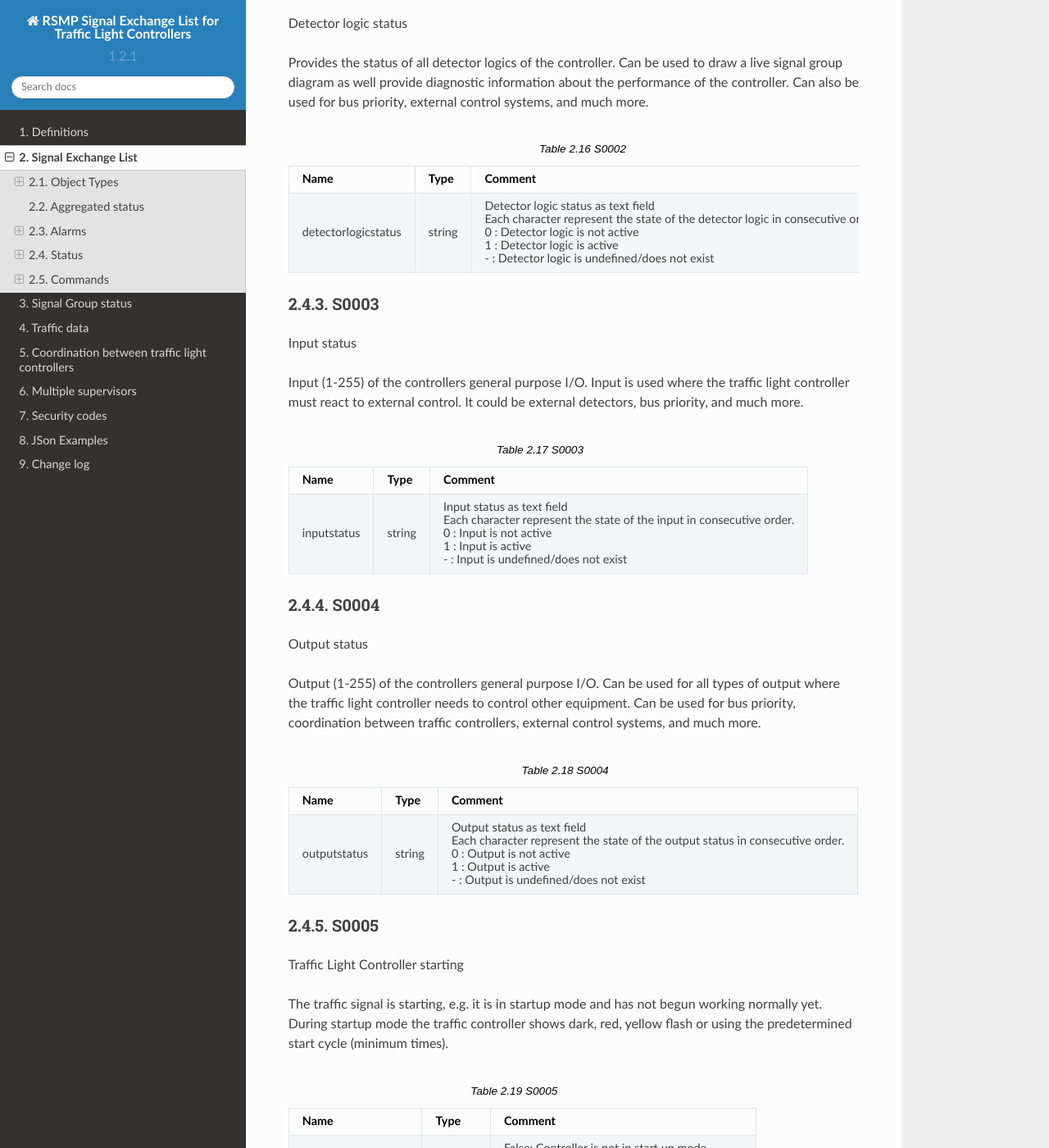
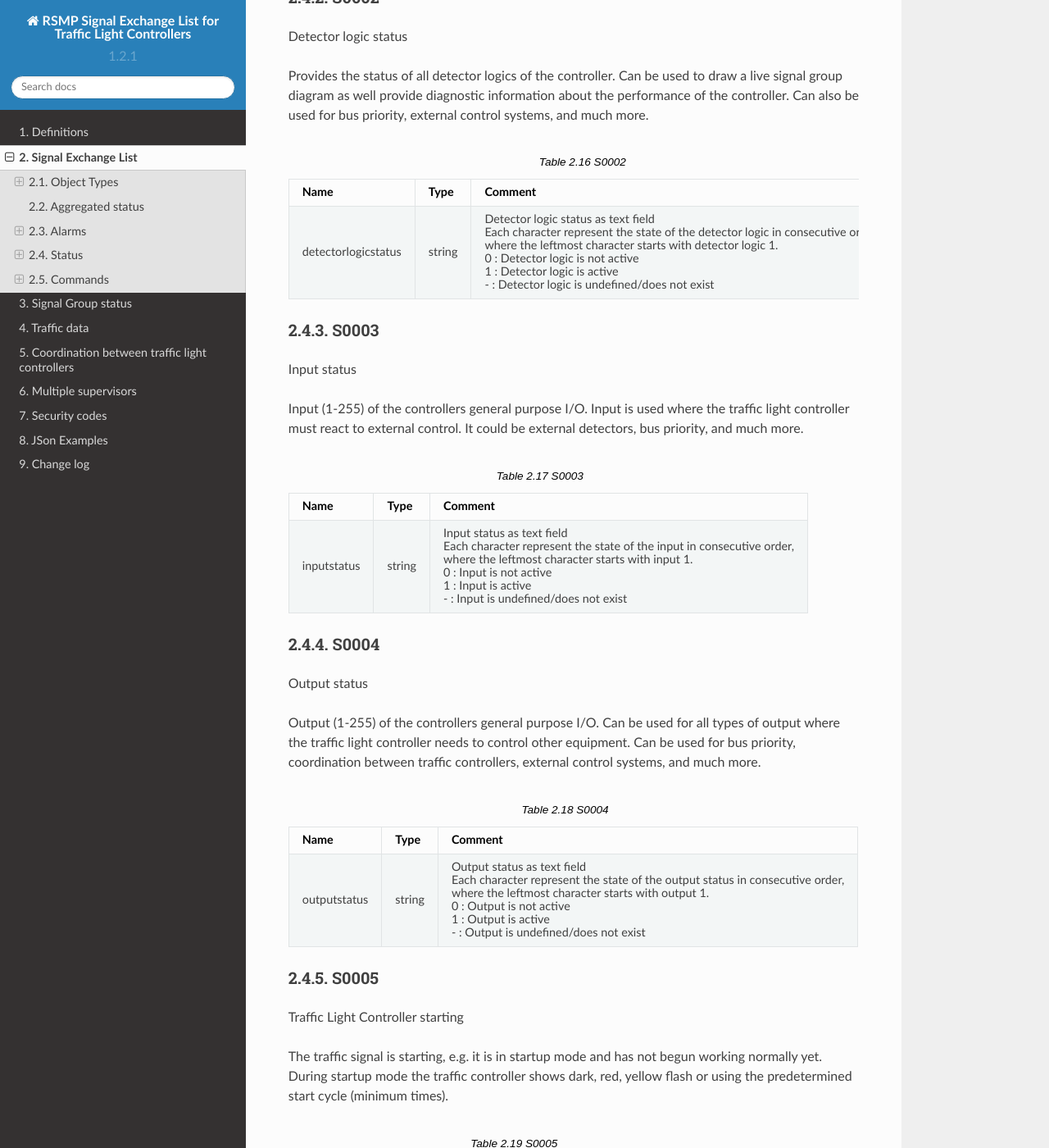
Before and after one commit to rsmp-nordic/rsmp_sxl_traffic_lights, a Sphinx documentation site: the page built from source/sxl_traffic_light_controller.rst, in a window 1280 px wide and 1400 px high, scrolled down 9145 px. Shown: the whole window at 82% size. Built offline with Sphinx 7.4.7 and the Read the Docs theme 2.0.0, drawn with Linux system fonts in a browser that asks for light colours; some of the changed text lies outside the part shown.

Commit message:
Update the SXL using the RSMP Schema repo
Marks M0004 as deprecated
Explain string format for S0002, S0003, S0004, S0012, S0029, S0030

```diff
--- a/source/sxl_traffic_light_controller.rst
+++ b/source/sxl_traffic_light_controller.rst
@@ -512,9 +512,10 @@ diagnostic information about the performance of the controller.
    Name               Type     Min    Max    Comment
    =================  =======  =====  =====  =================================================================================
    signalgroupstatus  string                 Signal group status as text field |br|
-                                             Each character represent the state of the signal group in consecutive order. |br|
+                                             Each character represent the state of the signal group in consecutive order, |br|
+                                             where the leftmost character starts with signal group 1. |br|
                                              Signal group status is described in detail in the corresponding section. |br|
-                                             - = Signal group is undefined/does not exist
+                                             - : Signal group is undefined/does not exist
    cyclecounter       integer  0      999    Cycle counter |br|
                                              Used for handling of coordination between TLC’s. |br|
                                              Is counted from 0 until it reaches the cycle time (See S0028). |br|
@@ -558,7 +559,8 @@ for bus priority, external control systems, and much more.
    Name                 Type    Comment
    ===================  ======  ===================================================================================
    detectorlogicstatus  string  Detector logic status as text field |br|
-                                Each character represent the state of the detector logic in consecutive order. |br|
+                                Each character represent the state of the detector logic in consecutive order, |br|
+                                where the leftmost character starts with detector logic 1. |br|
                                 0 : Detector logic is not active |br|
                                 1 : Detector logic is active |br|
                                 - : Detector logic is undefined/does not exist
@@ -586,7 +588,8 @@ could be external detectors, bus priority, and much more.
    Name         Type    Comment
    ===========  ======  ==========================================================================
    inputstatus  string  Input status as text field |br|
-                        Each character represent the state of the input in consecutive order. |br|
+                        Each character represent the state of the input in consecutive order, |br|
+                        where the leftmost character starts with input 1. |br|
                         0 : Input is not active |br|
                         1 : Input is active |br|
                         - : Input is undefined/does not exist
@@ -615,7 +618,8 @@ traffic controllers, external control systems, and much more.
    Name          Type    Comment
    ============  ======  ==================================================================================
    outputstatus  string  Output status as text field |br|
-                         Each character represent the state of the output status in consecutive order. |br|
+                         Each character represent the state of the output status in consecutive order, |br|
+                         where the leftmost character starts with output 1. |br|
                          0 : Output is not active |br|
                          1 : Output is active |br|
                          - : Output is undefined/does not exist
@@ -1134,11 +1138,16 @@ for prioritization.
    :class: longtable
 
 
-   ==============  ======  ================================================
+   ==============  ======  ===============================================================
    Name            Type    Comment
-   ==============  ======  ================================================
-   detectorlogics  string  Manually set detector logics (1/0) as text field
-   ==============  ======  ================================================
+   ==============  ======  ===============================================================
+   detectorlogics  string  Manually set detector logic as text field |br|
+                           Each character represent the state in consecutive order, |br|
+                           where the leftmost character starts with detector logic 1. |br|
+                           0 : Detector logic not manually set |br|
+                           1 : Detector logic manually set |br|
+                           - : Detector logic is undefined/does not exist
+   ==============  ======  ===============================================================
 
 
 S0022
@@ -1397,11 +1406,16 @@ between traffic controllers, external control systems, and much more.
    :class: longtable
 
 
-   ======  ======  =================================
+   ======  ======  =============================================================
    Name    Type    Comment
-   ======  ======  =================================
-   status  string  Forced input status as text field
-   ======  ======  =================================
+   ======  ======  =============================================================
+   status  string  Forced input status as text field |br|
+                   Each character represent the state in consecutive order, |br|
+                   where the leftmost character starts with input 1. |br|
+                   0 : Input not forced |br|
+                   1 : Input forced |br|
+                   - : Input undefined/does not exist
+   ======  ======  =============================================================
 
 
 S0030
@@ -1423,11 +1437,16 @@ much more.
    :class: longtable
 
 
-   ======  ======  ==================================
+   ======  ======  =============================================================
    Name    Type    Comment
-   ======  ======  ==================================
-   status  string  Forced output status as text field
-   ======  ======  ==================================
+   ======  ======  =============================================================
+   status  string  Forced output status as text field |br|
+                   Each character represent the state in consecutive order, |br|
+                   where the leftmost character starts with output 1. |br|
+                   0 : Output not forced |br|
+                   1 : Output forced |br|
+                   - : Output undefined/does not exist
+   ======  ======  =============================================================
 
 
 S0031
```
Also changed, not shown: other parts of source/sxl_traffic_light_controller.rst (+5 -5 lines).
